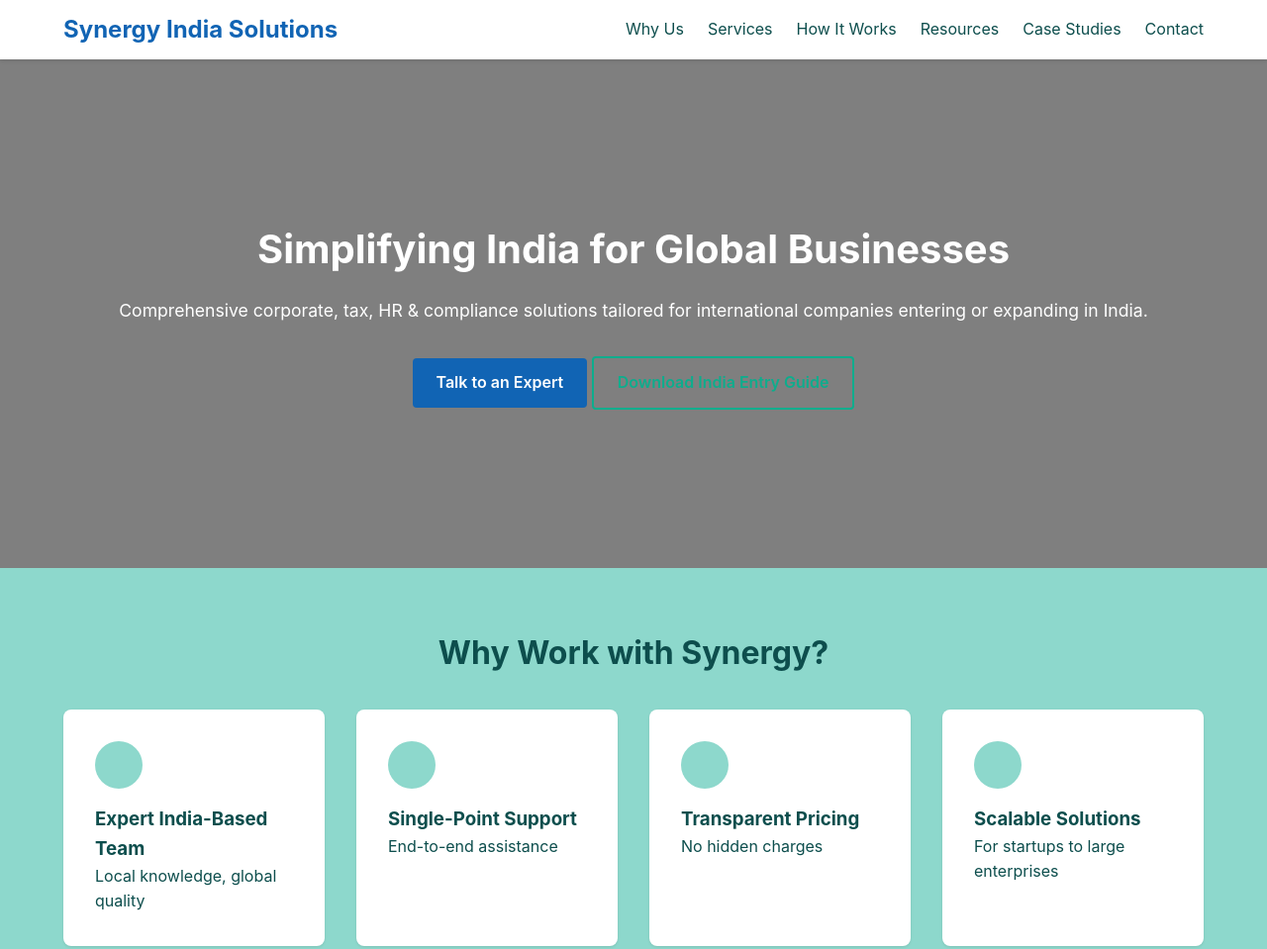
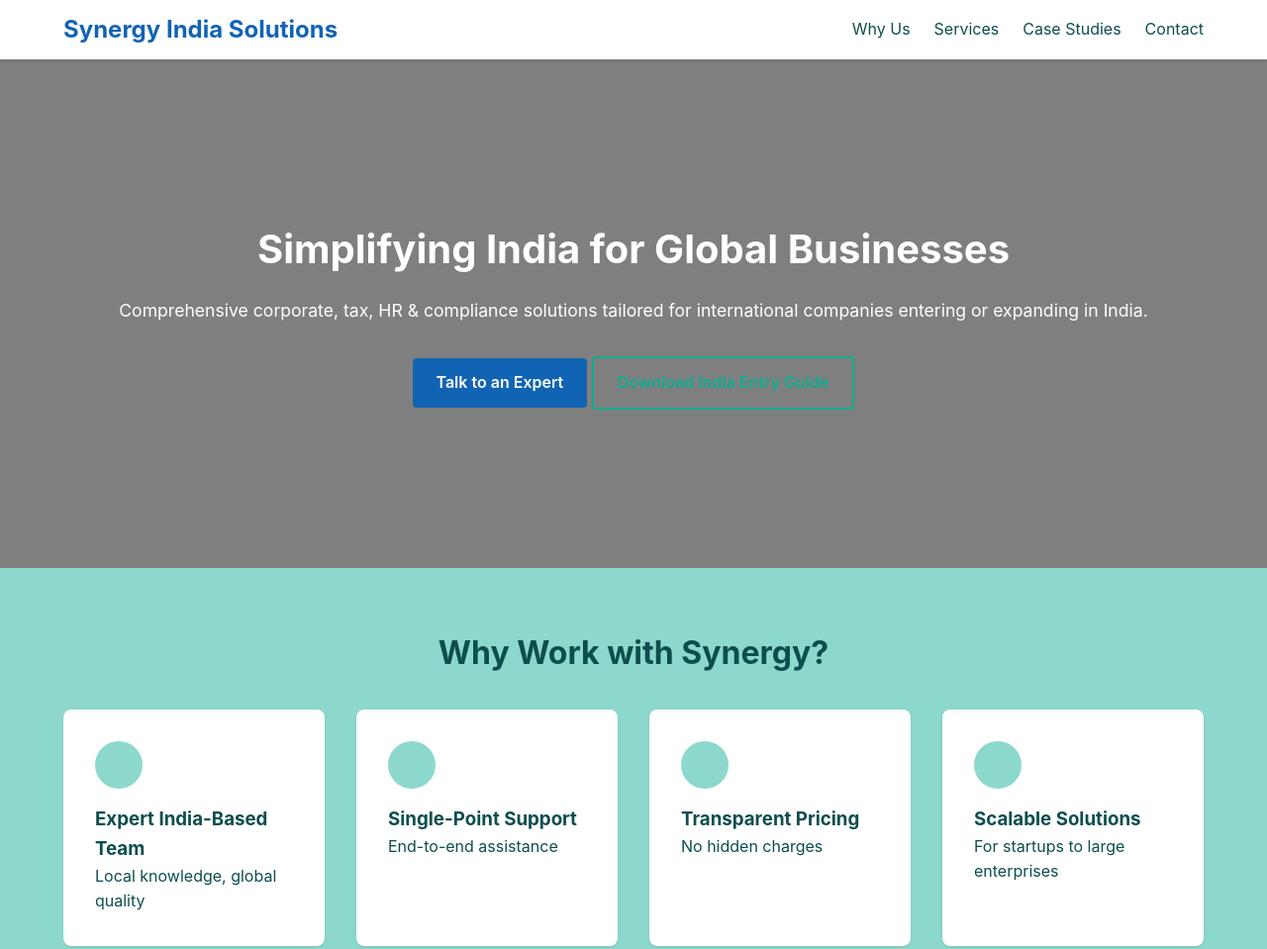
Before and after one commit to Srushti-01/Synergy-trial, a plain HTML site: page index.html in a window 1280 px wide. Shown: the top 959 px of the page at 99% size. Drawn offline with Linux system fonts and the light colour scheme.

Commit message:
Update index.html
Case study navigation

```diff
--- a/index.html
+++ b/index.html
@@ -69,9 +69,7 @@
         <ul id="menu">
           <li><a href="#why-us">Why Us</a></li>
           <li><a href="#services">Services</a></li>
-          <li><a href="#how-it-works">How It Works</a></li>
-          <li><a href="#resources">Resources</a></li>
-          <li><a href="#case-study">Case Studies</a></li>
+          <li><a href="case-studies.html">Case Studies</a></li>
           <li><a href="#contact">Contact</a></li>
         </ul>
       </nav>
```
